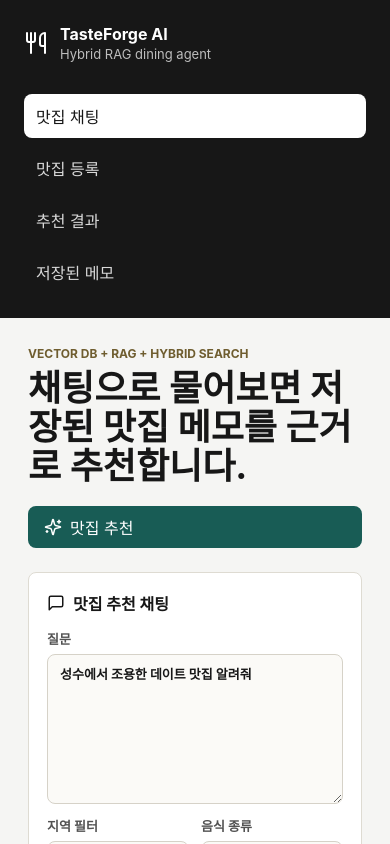
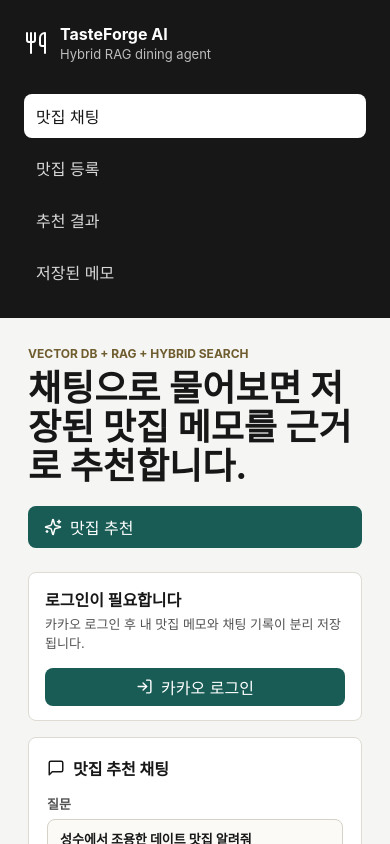
Before and after one commit to NyamBot/frontend, a React (Vite) app: page / in a window 390 px wide. Shown: the top 844 px of the page. Built offline with nearby package versions, Linux system fonts and the light colour scheme; no server answers.

Commit message:
feat: add Kakao login session UI

```diff
--- a/src/App.tsx
+++ b/src/App.tsx
@@ -1,13 +1,16 @@
-import { MapPin, MessageSquare, Plus, RefreshCw, Search, Sparkles, Store, Utensils } from "lucide-react";
+import { LogIn, LogOut, MapPin, MessageSquare, Plus, RefreshCw, Search, Sparkles, Store, Utensils } from "lucide-react";
 import { useEffect, useState } from "react";
 import {
+  KAKAO_LOGIN_URL,
   KakaoPlace,
   Restaurant,
   RestaurantRecommendation,
   TasteAgentMessage,
+  User,
   addRestaurantNote,
   chatTasteAgent,
   createRestaurant,
+  getCurrentUser,
   listRestaurants,
   listTasteAgentMessages,
   searchKakaoPlaces,
@@ -37,6 +40,8 @@
 ];
 
 export function App() {
+  const [token, setToken] = useState(() => localStorage.getItem("tasteforge_token") ?? "");
+  const [currentUser, setCurrentUser] = useState<User | null>(null);
   const [restaurants, setRestaurants] = useState<Restaurant[]>([]);
   const [messages, setMessages] = useState<TasteAgentMessage[]>([]);
   const [recommendations, setRecommendations] = useState<RestaurantRecommendation[]>([]);
@@ -62,21 +67,68 @@
   const [error, setError] = useState<string | null>(null);
 
   useEffect(() => {
-    void refresh();
+    const params = new URLSearchParams(window.location.search);
+    const callbackToken = params.get("token");
+    const authError = params.get("auth_error");
+    if (callbackToken) {
+      localStorage.setItem("tasteforge_token", callbackToken);
+      setToken(callbackToken);
+      window.history.replaceState({}, document.title, window.location.pathname);
+      return;
+    }
+    if (authError) {
+      setError(`카카오 로그인 실패: ${authError}`);
+      window.history.replaceState({}, document.title, window.location.pathname);
+    }
   }, []);
 
-  async function refresh() {
+  useEffect(() => {
+    if (!token) {
+      setCurrentUser(null);
+      setRestaurants([]);
+      setMessages([]);
+      setRecommendations([]);
+      setAssistantAnswer("");
+      return;
+    }
+    void loadSession(token);
+  }, [token]);
+
+  async function loadSession(activeToken: string) {
+    try {
+      const user = await getCurrentUser(activeToken);
+      setCurrentUser(user);
+      await refresh(activeToken);
+    } catch (caught) {
+      localStorage.removeItem("tasteforge_token");
+      setToken("");
+      setError(caught instanceof Error ? caught.message : "로그인이 만료되었습니다.");
+    }
+  }
+
+  async function refresh(activeToken = token) {
+    if (!activeToken) return;
     try {
       const [restaurantList, messageList] = await Promise.all([
-        listRestaurants(),
-        listTasteAgentMessages(),
+        listRestaurants(activeToken),
+        listTasteAgentMessages(activeToken),
       ]);
       setRestaurants(restaurantList);
       setMessages(messageList.messages);
-    } catch {
+    } catch (caught) {
       setRestaurants([]);
       setMessages([]);
+      setError(caught instanceof Error ? caught.message : "저장된 데이터를 불러오지 못했습니다.");
     }
+  }
+
+  function handleLogin() {
+    window.location.href = KAKAO_LOGIN_URL;
+  }
+
+  function handleLogout() {
+    localStorage.removeItem("tasteforge_token");
+    setToken("");
   }
 
   function loadSample(index: number) {
@@ -91,6 +143,10 @@
   }
 
   async function handleSaveRestaurant() {
+    if (!token) {
+      setError("로그인 후 맛집 메모를 저장할 수 있습니다.");
+      return;
+    }
     setSaving(true);
     setError(null);
     try {
@@ -98,7 +154,7 @@
         await addRestaurantNote(selectedRestaurantId, {
           content: note,
           tags: splitCsv(moodTags),
-        });
+        }, token);
         await refresh();
         return;
       }
@@ -115,7 +171,7 @@
         address: selectedPlace?.address_name ?? null,
         road_address: selectedPlace?.road_address_name ?? null,
         phone: selectedPlace?.phone ?? null,
-      });
+      }, token);
       await refresh();
     } catch (caught) {
       setError(caught instanceof Error ? caught.message : "맛집 저장에 실패했습니다.");
@@ -125,6 +181,10 @@
   }
 
   async function handleSaveSamples() {
+    if (!token) {
+      setError("로그인 후 샘플 맛집을 저장할 수 있습니다.");
+      return;
+    }
     setSaving(true);
     setError(null);
     try {
@@ -139,7 +199,7 @@
             signature_menus: sample.signature_menus,
             note: sample.note,
             kakao_place_url: sample.kakao_place_url,
-          }),
+          }, token),
         ),
       );
       await refresh();
@@ -195,6 +255,10 @@
   }
 
   async function handleAsk() {
+    if (!token) {
+      setError("로그인 후 저장된 맛집 메모 기반 추천을 받을 수 있습니다.");
+      return;
+    }
     if (!query.trim()) return;
     setLoading(true);
     setError(null);
@@ -206,7 +270,7 @@
         cuisine: cuisine || null,
         tags: splitCsv(tags),
         limit: 3,
-      });
+      }, token);
       setAssistantAnswer(response.answer);
       setRecommendations(response.recommendations);
       await refresh();
@@ -246,6 +310,30 @@
             {loading ? "추천 중..." : "맛집 추천"}
           </button>
         </header>
+        <section className="auth-bar">
+          {currentUser ? (
+            <div>
+              <strong>{currentUser.display_name}</strong>
+              <span>{currentUser.email}</span>
+            </div>
+          ) : (
+            <div>
+              <strong>로그인이 필요합니다</strong>
+              <span>카카오 로그인 후 내 맛집 메모와 채팅 기록이 분리 저장됩니다.</span>
+            </div>
+          )}
+          {currentUser ? (
+            <button type="button" onClick={handleLogout}>
+              <LogOut size={17} />
+              로그아웃
+            </button>
+          ) : (
+            <button type="button" onClick={handleLogin}>
+              <LogIn size={17} />
+              카카오 로그인
+            </button>
+          )}
+        </section>
         {error && <div className="error-banner">{error}</div>}
 
         <section className="taste-grid">
@@ -272,7 +360,7 @@
               분위기/상황 태그
               <input value={tags} onChange={(event) => setTags(event.target.value)} />
             </label>
-            <button className="wide-button" disabled={loading} onClick={handleAsk}>
+            <button className="wide-button" disabled={loading || !token} onClick={handleAsk}>
               <Search size={18} />
               {loading ? "저장된 메모 검색 중..." : "하이브리드 RAG 추천 받기"}
             </button>
@@ -318,7 +406,7 @@
                   샘플 {index + 1}
                 </button>
               ))}
-              <button className="sample-save-button" disabled={saving} type="button" onClick={handleSaveSamples}>
+              <button className="sample-save-button" disabled={saving || !token} type="button" onClick={handleSaveSamples}>
                 샘플 전체 저장
               </button>
             </div>
@@ -352,7 +440,7 @@
               방문 메모/리뷰
               <textarea value={note} onChange={(event) => setNote(event.target.value)} />
             </label>
-            <button className="wide-button" disabled={saving} onClick={handleSaveRestaurant}>
+            <button className="wide-button" disabled={saving || !token} onClick={handleSaveRestaurant}>
               <Store size={18} />
               {saving ? "저장 중..." : selectedRestaurantId ? "선택한 맛집에 메모 추가" : "맛집 메모 저장"}
             </button>
@@ -396,7 +484,7 @@
             <div className="panel-title">
               <MapPin size={18} />
               <h2>저장된 맛집</h2>
-              <button className="icon-button" type="button" onClick={refresh}>
+              <button className="icon-button" type="button" onClick={() => refresh()}>
                 <RefreshCw size={16} />
               </button>
             </div>
--- a/src/styles.css
+++ b/src/styles.css
@@ -107,6 +107,44 @@
 .topbar button:disabled {
   opacity: 0.6;
   cursor: wait;
+}
+
+.auth-bar {
+  display: flex;
+  align-items: center;
+  justify-content: space-between;
+  gap: 16px;
+  margin: 0 0 16px;
+  padding: 14px 16px;
+  border: 1px solid #dedbd2;
+  border-radius: 8px;
+  background: #fff;
+}
+
+.auth-bar strong,
+.auth-bar span {
+  display: block;
+}
+
+.auth-bar span {
+  margin-top: 3px;
+  color: #525252;
+  font-size: 13px;
+}
+
+.auth-bar button {
+  display: inline-flex;
+  align-items: center;
+  justify-content: center;
+  gap: 8px;
+  min-height: 38px;
+  padding: 0 13px;
+  border: 0;
+  border-radius: 8px;
+  color: #fff;
+  white-space: nowrap;
+  background: #185c55;
+  cursor: pointer;
 }
 
 .error-banner {
@@ -456,4 +494,8 @@
   .topbar {
     display: grid;
   }
+
+  .auth-bar {
+    display: grid;
+  }
 }
```
Also changed, not shown: src/api.ts (+45 -17 lines).
